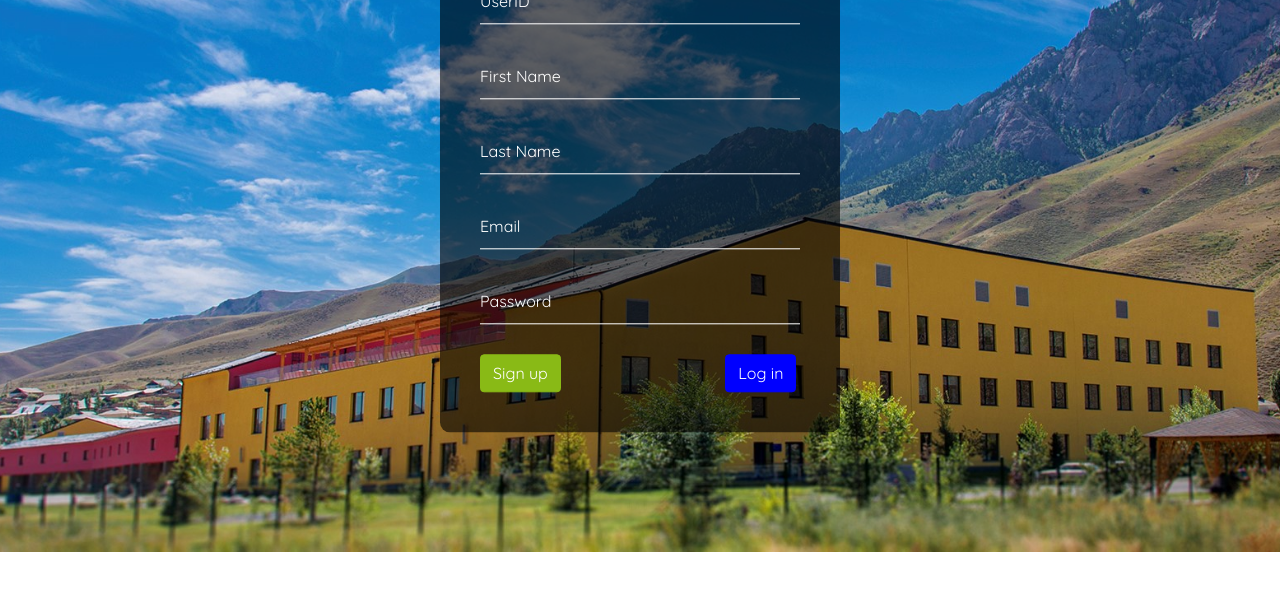
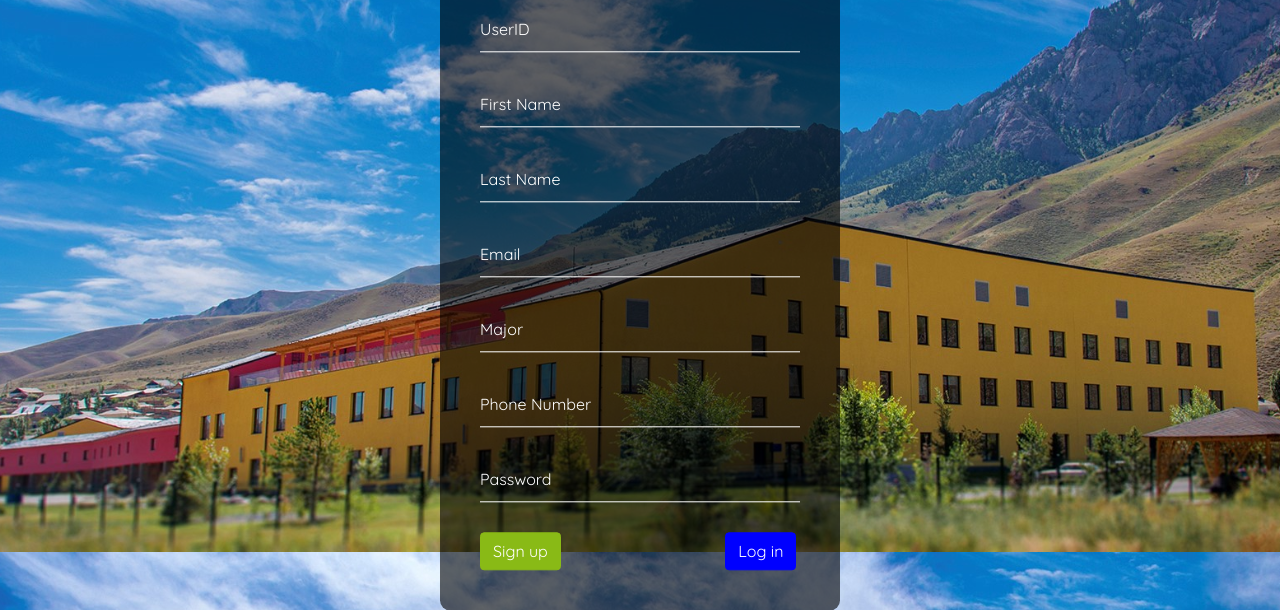
Before and after one commit to nurlanotek/coop-frontend, a plain HTML site: page signup.html in a window 1280 px wide. Shown: the part 248-858 px from the top of the page. Before the commit the page ends 800 px from the top, so only its background shows below. Drawn offline with Linux system fonts and the light colour scheme.

Commit message:
first committtttttttttttttttttttt

```diff
--- a/css/login.css
+++ b/css/login.css
@@ -41,6 +41,7 @@ body {
     box-sizing: border-box;
     background: rgba(0, 0, 0, 0.6);
     border-radius: 0.625rem;
+    margin-top: 8%;
   }
 
   .box h2 {
--- a/signup.html
+++ b/signup.html
@@ -47,6 +47,20 @@
               </div>
 
               <div class="inputBox">
+                <input type="major" name="major" list="major" required onkeyup="this.setAttribute('value', this.value);" value="">
+                <label>Major</label>
+                <datalist id="major">
+                  <option value="Computer Science">
+                  <option value="Communications and Media">
+                </datalist>
+              </div>
+
+              <div class="inputBox">
+                <input type="phone" name="phone" required onkeyup="this.setAttribute('value', this.value);" value="">
+                <label>Phone Number</label>
+              </div>
+
+              <div class="inputBox">
                 <input type="password" name="password" required value=""
                        onkeyup="this.setAttribute('value', this.value);"
                        pattern="(?=.*\d)(?=.*[a-z])(?=.*[A-Z]).{8,}"
```
